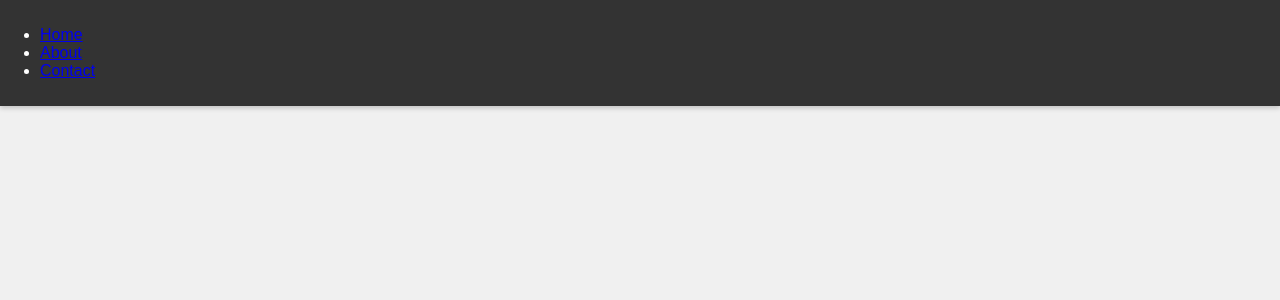
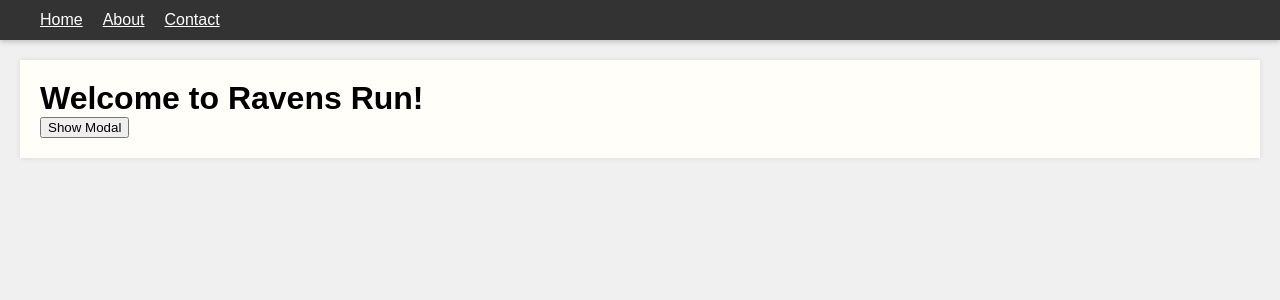
Before and after one commit to ApplianceAssistant/Raven_Run, a React (Create React App) app: page / in a window 1280 px wide. Shown: the top 300 px of the page. Built offline with nearby package versions, Linux system fonts and the light colour scheme.

Commit message:
pages structure start

```diff
--- a/src/components/About.js
+++ b/src/components/About.js
@@ -2,7 +2,11 @@
 import React from 'react';
 
 function About() {
-  return <div>Learn More About Us</div>;
+  return <div className="main-container">
+    <div className="home content">
+      <h1>Tell us a story..</h1>
+    </div>
+  </div>
 }
 
 export default About;
--- a/src/components/Contact.js
+++ b/src/components/Contact.js
@@ -2,7 +2,11 @@
 import React from 'react';
 
 function Contact() {
-  return <div>Contact Us Here</div>;
+  return <div className="main-container">
+  <div className="home content">
+    <h1>Have a Question?</h1>
+  </div>
+</div>
 }
 
 export default Contact;
--- a/src/components/Home.js
+++ b/src/components/Home.js
@@ -9,7 +9,6 @@ function Home() {
   const toggleModal = () => {
     setShowModal(!showModal);
   };
-
   // Function to handle saving the form data
   const handleSave = () => {
     // Implement your save logic here
@@ -38,14 +37,14 @@ function Home() {
   }, [showModal]);
 
   return (
-    <div className="home">
+    <div className="main-container">
+      <div className="home content">
         <h1>Welcome to Ravens Run!</h1>
         <button onClick={toggleModal}>Show Modal</button>
-
         {showModal && (
           <div className="modal">
             <div className="modal-content" ref={modalRef}>
-            <span className="close-icon" onClick={toggleModal}>
+              <span className="close-icon" onClick={toggleMenu}>
                 &#x2716;
               </span>
               <h2>Modal Title</h2>
@@ -61,6 +60,7 @@ function Home() {
           </div>
         )}
       </div>
+    </div>
   );
 }
 
--- a/src/css/App.scss
+++ b/src/css/App.scss
@@ -16,11 +16,15 @@ body {
   background-color: #f0f0f0;
 }
 
+ul {
+  list-style-type: none;
+  margin: auto;
+}
 /* Header styles */
 header {
   background-color: #333;
   color: #fff;
-  padding: 10px 0;
+  padding: 5px 0;
   position: fixed;
   top: 0;
   left: 0;
@@ -30,44 +34,13 @@ header {
   justify-content: space-between;
   align-items: center;
   box-shadow: 0px 2px 5px rgba(0, 0, 0, 0.2);
-
-  .menu {
-    display: flex;
-    align-items: center;
-
-    .mobile-menu {
-      font-size: 24px;
-      cursor: pointer;
-      margin-right: 10px;
-    }
-
-    .desktop-menu {
-      list-style-type: none;
-      margin: 0;
-      padding: 0;
-      display: flex;
-
-      li {
-        margin-right: 20px;
-
-        &:last-child {
-          margin-right: 0;
-        }
-      }
-
-      a {
-        color: #fff;
-        text-decoration: none;
-        transition: color 0.2s;
-
-        &:hover {
-          color: #e6e6e6;
-        }
-      }
-    }
+  height: 30px;
+  .menu-icon {
+    margin: 10px;
+    font-size: 1.2em;
+    font-weight: 600;
   }
 }
-
 /* Sidebar styles */
 .sidebar {
   background-color: #333;
@@ -102,6 +75,7 @@ header {
     padding: 0;
   }
 
+
   li {
     padding: 15px 20px;
     transition: background-color 0.2s;
@@ -121,13 +95,66 @@ header {
     }
   }
 }
+/* Define styles for the mobile menu */
+.menu {
+  position: relative; /* Ensure it can contain the sidebar */
+}
+
+/* Define styles for the menu icon */
+.menu-icon {
+  cursor: pointer;
+}
+
+/* Define styles for the sidebar (initially hidden) */
+.sidebar {
+  position: absolute; /* Position it relative to the parent .menu */
+  top: 0;
+  left: -200px; /* Initially hidden to the left */
+  width: 200px; /* Width of the sidebar */
+  height: 100%;
+  background-color: #333;
+  transition: transform 0.3s ease-in-out; /* Add a smooth transition for the transform property */
+}
+
+/* When the sidebar is shown (transformed to 0) */
+.menu.mobile-menu .sidebar {
+  transform: translateX(0);
+}
+
+/* Styles for the sidebar content (navigation links) */
+.sidebar ul {
+  list-style: none;
+  padding: 0;
+}
+
+.sidebar li {
+  padding: 10px;
+}
+
+/* Define styles for the menu icon when the sidebar is open */
+.menu.mobile-menu.show-sidebar .menu-icon {
+  content: '✕'; /* Display '✕' when the sidebar is open */
+}
 
 /* Content area styles */
+.main-container {
+  margin:auto;
+  margin-top: 60px;
+  width: 100%;
+}
 .content {
-  margin-top: 60px; /* Adjust to match the header height */
+  margin: 0 auto;
   padding: 20px;
   max-width: 1200px;
-  margin: 0 auto;
-  background-color: #fff;
+  background-color: #fffef9;
   box-shadow: 0px 0px 5px rgba(0, 0, 0, 0.1);
 }
+
+nav ul  {
+  display: flex;
+}
+nav ul li a {
+  margin-right: 20px;
+  list-style: none;
+  color: white;
+}
```
Lines whose indentation alone changed are shown as unchanged.
